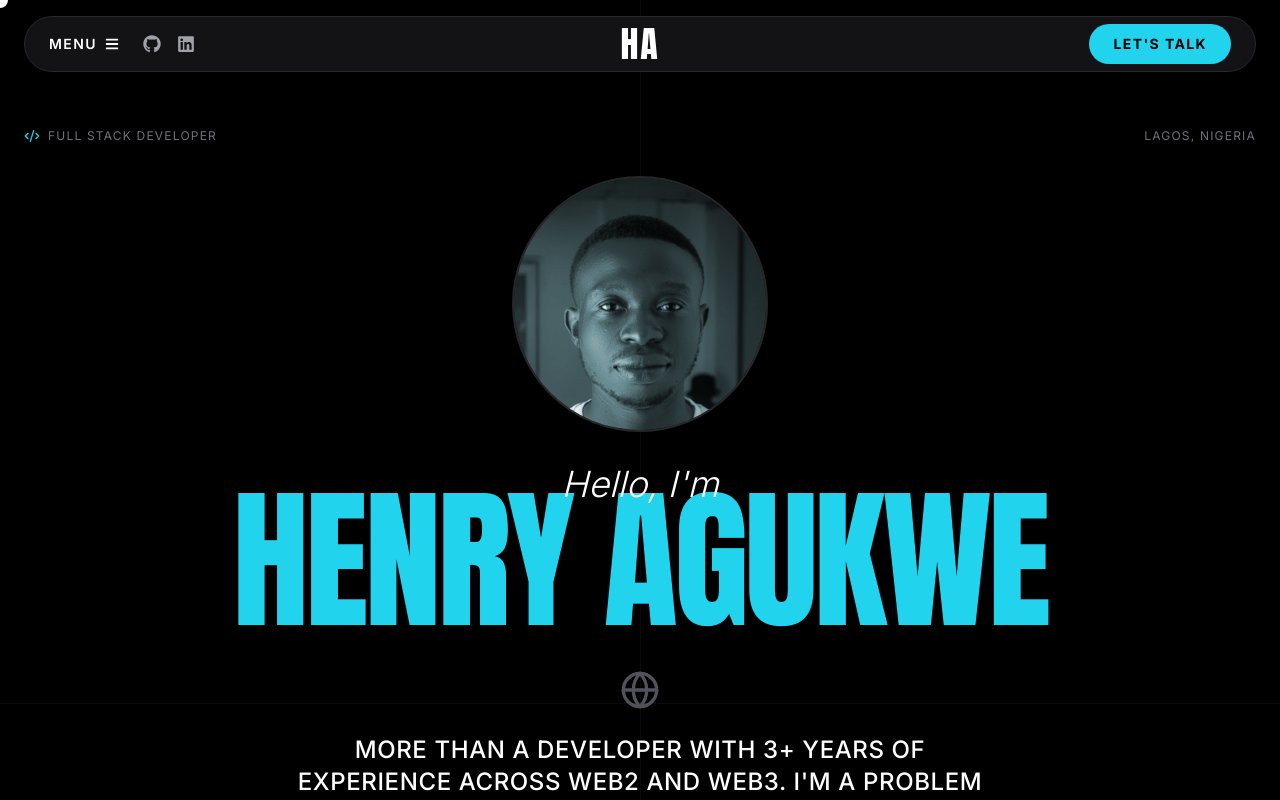
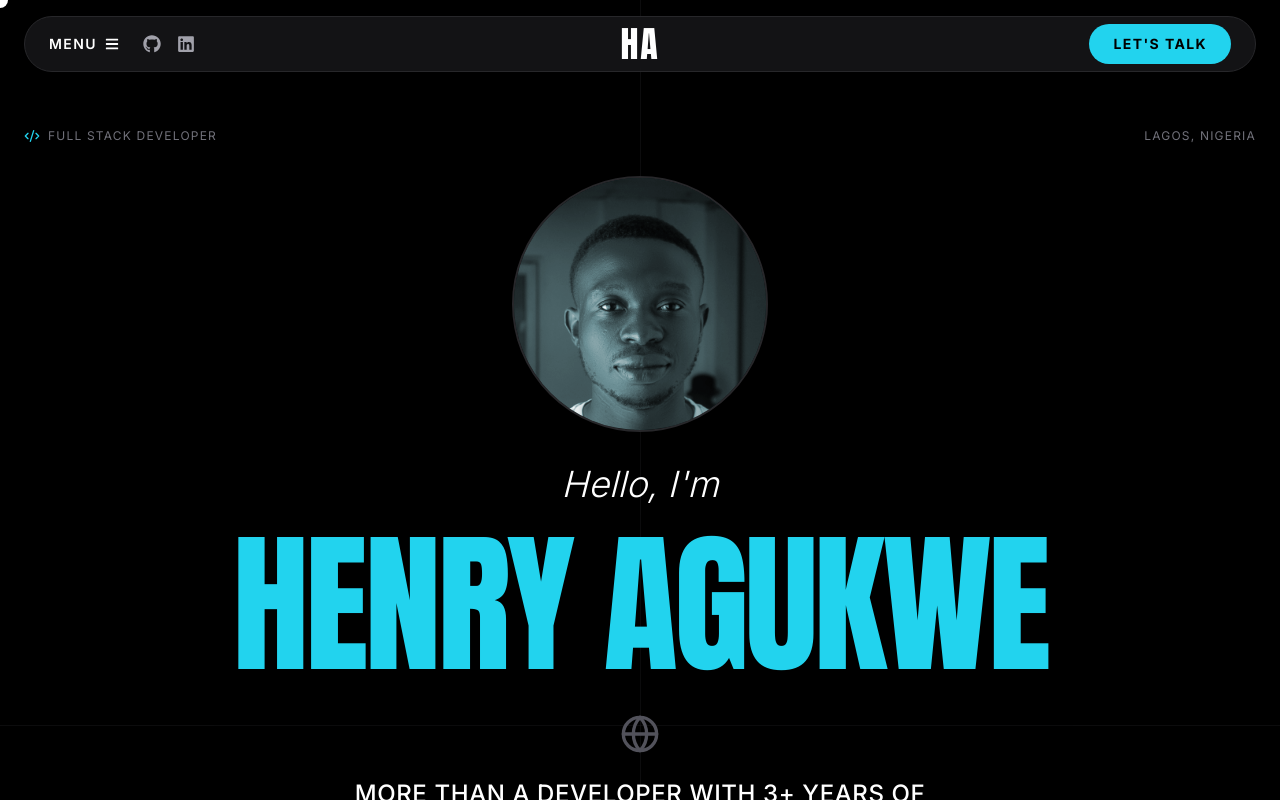
Before and after one commit to TheDEV111/Portfolio, a React (Vite) app: page / in a window 1280 px wide. Shown: the top 800 px of the page. Built offline with nearby package versions, Linux system fonts and the light colour scheme; a web font is replaced by a local one.

Commit message:
UI Fix: Add spacing between greeting and name in Hero section

```diff
--- a/src/Components/HeroEnhanced.tsx
+++ b/src/Components/HeroEnhanced.tsx
@@ -57,7 +57,7 @@ const Hero: React.FC = () => {
         transition={{ duration: 0.8, delay: 0.2 }}
         className="relative z-20 text-center flex flex-col items-center px-4"
       >
-        <h2 className="text-white font-sans text-2xl sm:text-3xl md:text-4xl italic font-light mb-[-10px] sm:mb-[-20px] z-30">
+        <h2 className="text-white font-sans text-2xl sm:text-3xl md:text-4xl italic font-light mb-4 sm:mb-6 z-30">
           Hello, I'm
         </h2>
         <h1 className="font-display text-[15vw] sm:text-[12vw] leading-none text-brand uppercase tracking-tight text-center drop-shadow-2xl">
```
